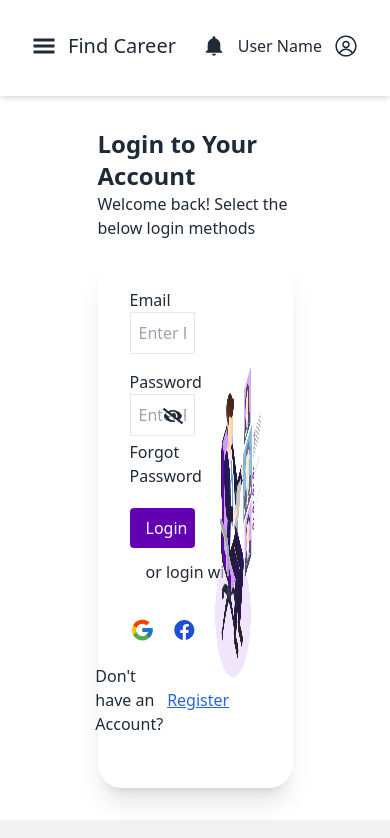
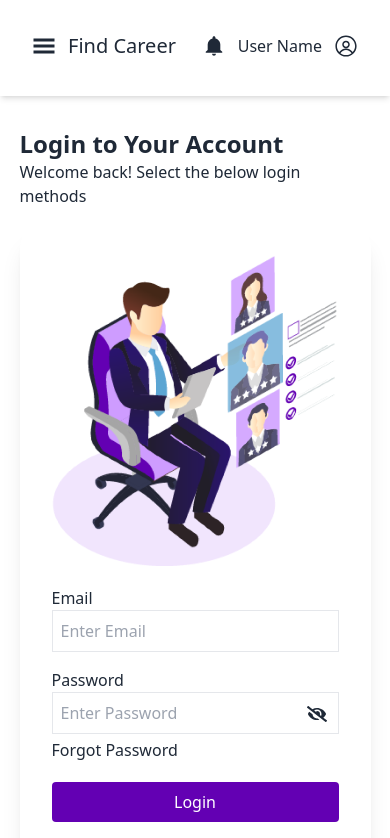
Before and after one commit to hasanalam365/find-career-client, a React (Vite) app: page /login in a window 390 px wide. Shown: the top 838 px of the page. Built offline with nearby package versions, Linux system fonts and the light colour scheme; no server answers.

Commit message:
responsive loginpage

```diff
--- a/src/pages/Login/Login.tsx
+++ b/src/pages/Login/Login.tsx
@@ -23,16 +23,14 @@ const Login: React.FC = () => {
     }
   };
 
-  console.log(isOpenPassword);
-
   return (
-    <div className="  m-8 flex flex-col w-1/2 mx-auto">
+    <div className="  m-8 flex flex-col w-[90%] md:w-3/4 lg:w-1/2 mx-auto">
       <div className="mb-4">
         <h2 className="text-2xl font-bold">Login to Your Account</h2>
         <p>Welcome back! Select the below login methods</p>
       </div>
-      <div className="flex items-center  gap-5 bg-white shadow-xl rounded-3xl p-8 ">
-        <div className="w-1/2">
+      <div className="flex flex-col-reverse md:flex-row lg:flex-row items-center  gap-5 bg-white shadow-xl rounded-3xl p-8 ">
+        <div className="w-full md:w-3/4 lg:w-1/2">
           <form onSubmit={handleLogin}>
             <label htmlFor="">Email</label>
             <input
```
